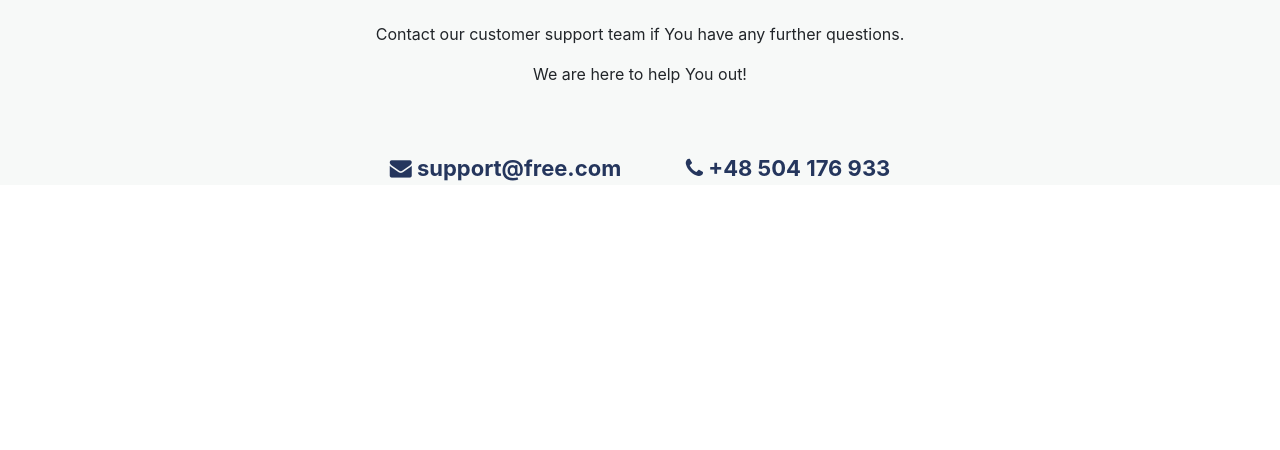
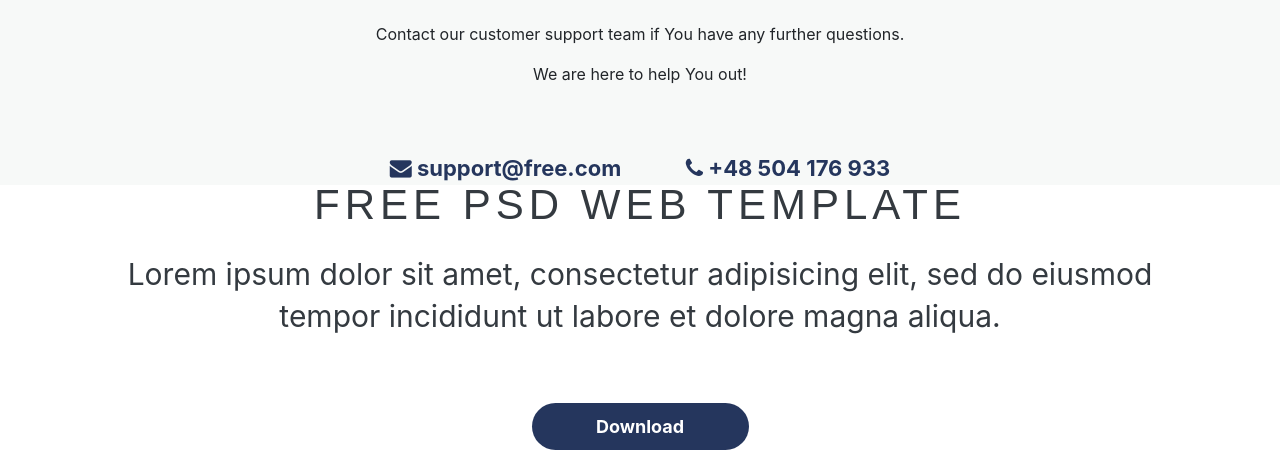
Before and after one commit to lailakh/enyo, a plain HTML site: page index.html in a window 1280 px wide. Shown: the part 2638-3088 px from the top of the page. Before the commit the page ends 2823 px from the top, so only its background shows below. Drawn offline with Linux system fonts and the light colour scheme.

Commit message:
add upper footer

```diff
--- a/css/custome.css
+++ b/css/custome.css
@@ -42,7 +42,7 @@
 }
 
 
-.topbanner a {
+.topbanner >a {
     max-width: 217px;
     border-radius: 50px;
     background: #25365d;
--- a/index.html
+++ b/index.html
@@ -235,6 +235,20 @@
 
 
 <!--================end planes section =============-->
+<!--=========================footer ===================-->
+<div id="upper_footer">
+	<div class="container">
+		  <div class="text-center topbanner ">
+          <h1 class="text-uppercase text-dark">FREE PSD WEB TEMPLATE</h1>
+              <p class="text-dark">Lorem ipsum dolor sit amet, consectetur adipisicing elit, sed do eiusmod tempor incididunt ut labore et dolore magna aliqua.</p>
+                <a class="text-white">Download</a>
+
+            </div>
+	</div>
+
+
+</footer>
+<!--================footer =======================-->
 
   <script src="js/jquery-3.3.1.min.js"></script>
   <script src="js/bootstrap.min.js"></script>
```
